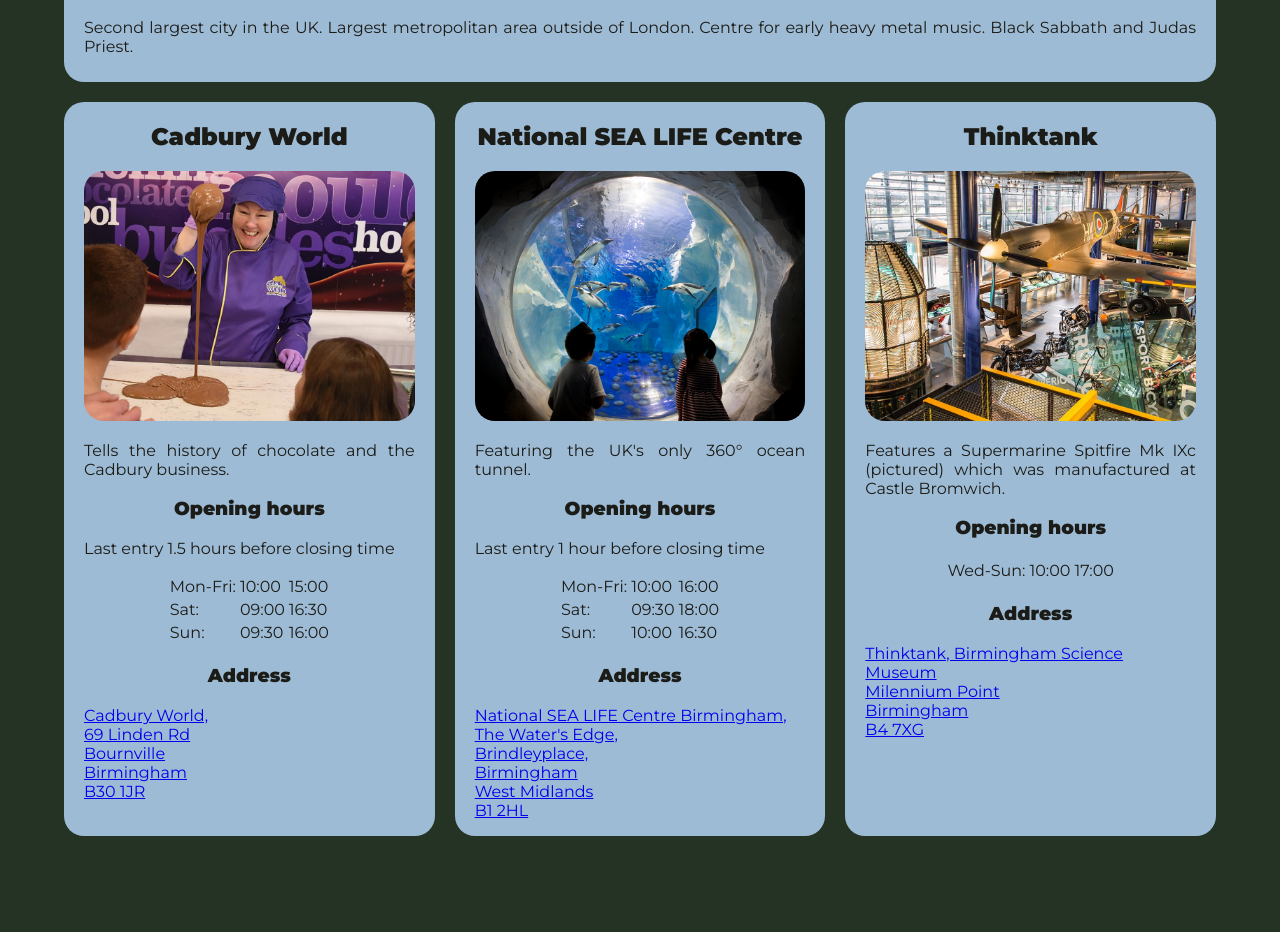
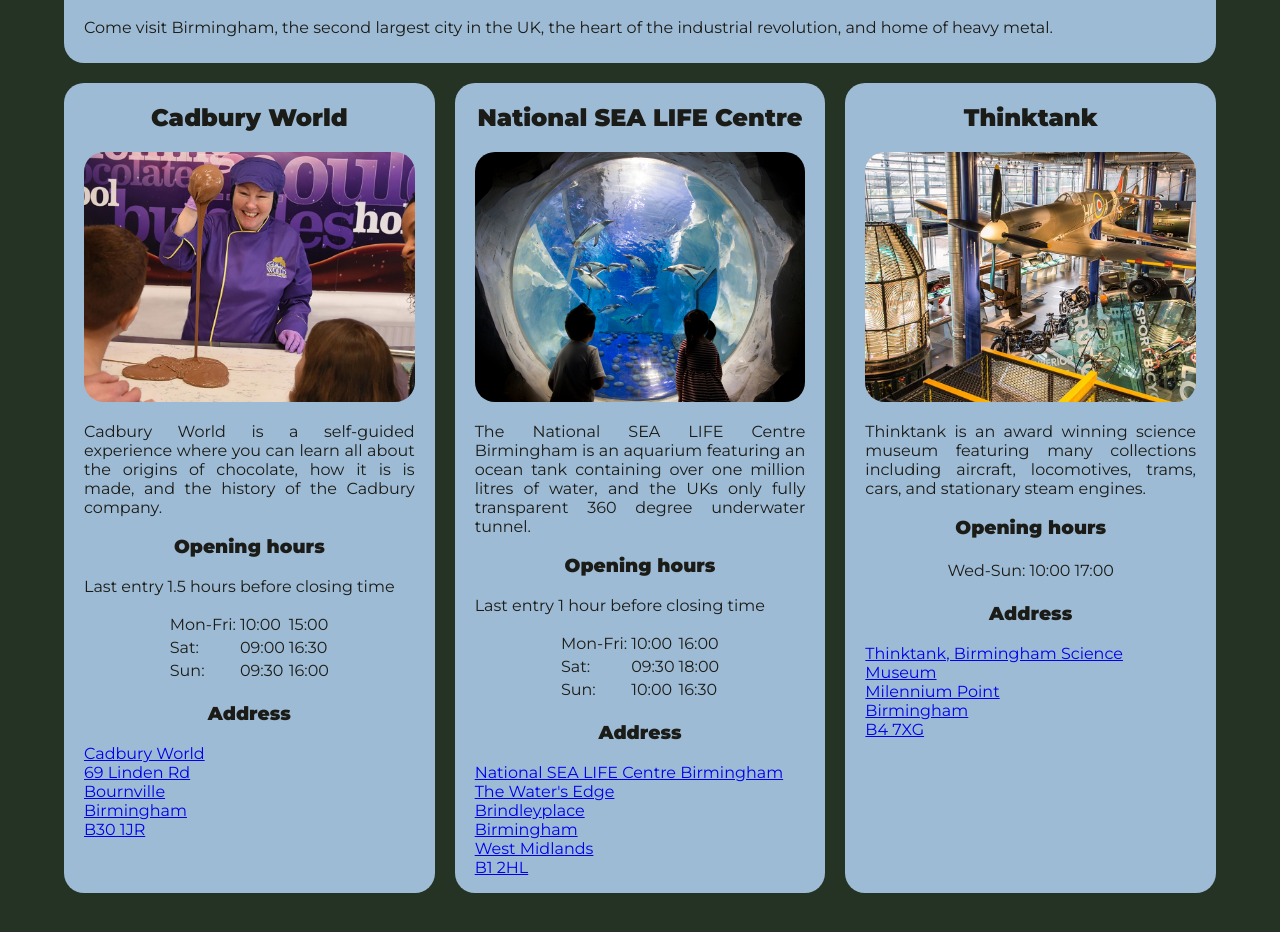
Before and after one commit to bggilchrist/town, a plain HTML site: page index.html in a window 1280 px wide. Shown: the part 364-1296 px from the top of the page. Before the commit the page ends 1250 px from the top, so only its background shows below. Drawn offline with Linux system fonts and the light colour scheme.

Commit message:
updated text

```diff
--- a/index.html
+++ b/index.html
@@ -14,8 +14,7 @@
 			<h1>Visit Birmingham</h1>
 			<img src="images/panorama.jpg" id="panorama">
 			<p>
-			Second largest city in the UK. Largest metropolitan area outside of London.
-			Centre for early heavy metal music. Black Sabbath and Judas Priest.
+			Come visit Birmingham, the second largest city in the UK, the heart of the industrial revolution, and home of heavy metal.
 			</p>
 		</div>
 
@@ -30,7 +29,7 @@
 					<img src="images/cadbury.jpg" class="placeimg">
 				</a>
 				<p>
-				Tells the history of chocolate and the Cadbury business.
+				Cadbury World is a self-guided experience where you can learn all about the origins of chocolate, how it is is made, and the history of the Cadbury company.
 				</p>
 				<div class="hours">
 					<h3>Opening hours</h3>
@@ -59,7 +58,7 @@
 						<a href="https://goo.gl/maps/ZdMwAKUjXLKmou4F9"
 							target="_blank"
 							rel="noopener noreffer">
-							Cadbury World,<br>
+							Cadbury World<br>
 							69 Linden Rd<br>
 							Bournville<br>
 							Birmingham<br>
@@ -79,7 +78,7 @@
 					<img src="images/sealife.jpeg" class="placeimg">
 				</a>
 				<p>
-				Featuring the UK's only 360° ocean tunnel.
+				The National SEA LIFE Centre Birmingham is an aquarium featuring an ocean tank containing over one million litres of water, and the UKs only fully transparent 360 degree underwater tunnel.
 				</p>
 				<div class="hours">
 					<h3>Opening hours</h3>
@@ -108,9 +107,9 @@
 						<a href="https://goo.gl/maps/Uj4bi1jDmcDqJv2a8"
 							target="_blank"
 							rel="noopener noreffer">
-							National SEA LIFE Centre Birmingham,<br>
-							The Water's Edge,<br>
-							Brindleyplace,<br>
+							National SEA LIFE Centre Birmingham<br>
+							The Water's Edge<br>
+							Brindleyplace<br>
 							Birmingham<br>
 							West Midlands<br>
 							B1 2HL
@@ -129,7 +128,7 @@
 					<img src="images/thinktank.jpg" class="placeimg">
 				</a>
 				<p>
-				Features a Supermarine Spitfire Mk IXc (pictured) which was manufactured at Castle Bromwich.
+				Thinktank is an award winning science museum featuring many collections including aircraft, locomotives, trams, cars, and stationary steam engines.
 				</p>
 				<div class="hours">
 					<h3>Opening hours</h3>
```
